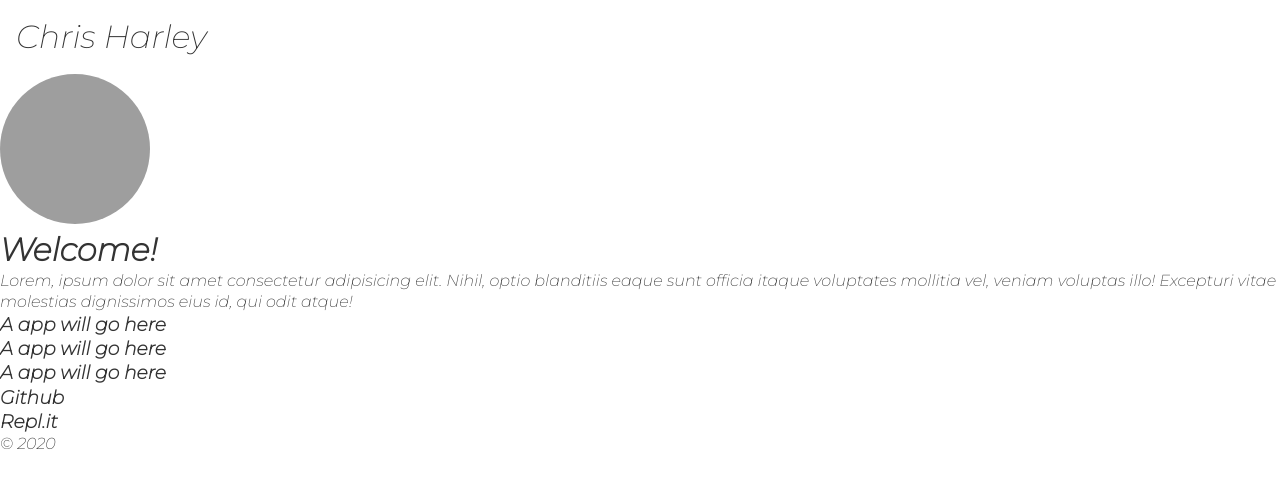
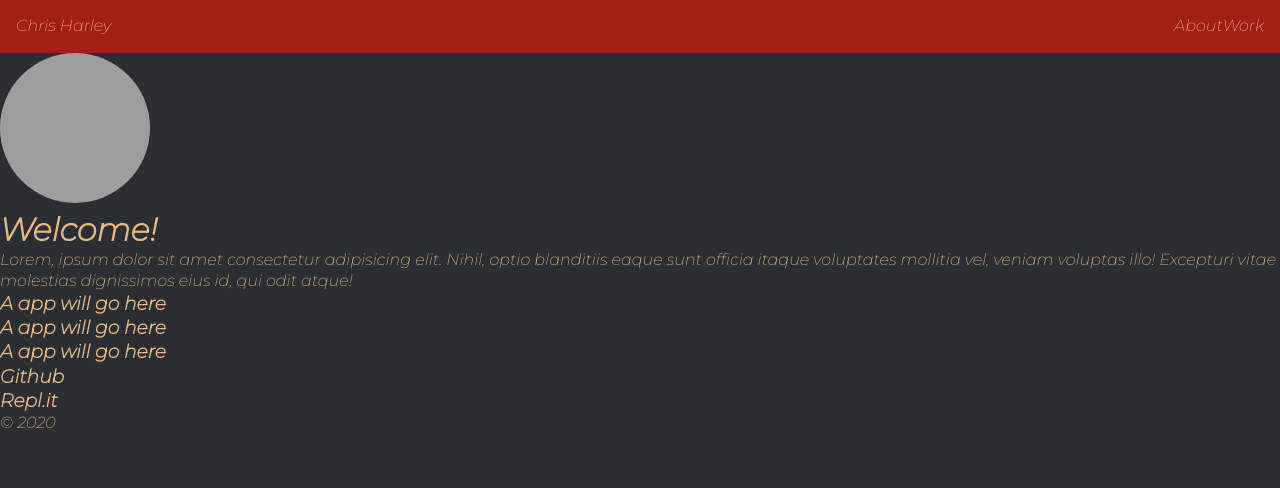
Before and after one commit to charley81/profile-site, a website: page public/index.html in a window 1280 px wide. Drawn offline with Linux system fonts and the light colour scheme; grey boxes are pictures that could not be loaded.

```diff
--- a/public/index.html
+++ b/public/index.html
@@ -9,13 +9,17 @@
       rel="stylesheet"
     />
     <!-- Local style sheet -->
-    <link rel="stylesheet" href="/public/styles/styles.css" />
+    <link rel="stylesheet" href="/public/css/main.css" />
     <title>Chris Harley 🇺🇸</title>
   </head>
   <body>
     <!-- Header -->
     <header>
       <span class="logo">Chris Harley</span>
+      <ul>
+        <li>About</li>
+        <li>Work</li>
+      </ul>
     </header>
 
     <!-- Container  -->
--- /dev/null
+++ b/public/scss/main.scss
@@ -0,0 +1,30 @@
+// imports
+@import "./partials/config";
+@import "./partials/header";
+
+* {
+  margin: 0;
+  padding: 0;
+  box-sizing: border-box;
+}
+
+body {
+  line-height: 1.3;
+  font-family: "Montserrat", sans-serif;
+  color: $light-color;
+  background: $dark-color;
+}
+
+a {
+  text-decoration: none;
+}
+
+li {
+  list-style: none;
+}
+
+img {
+  height: 150px;
+  width: 150px;
+  border-radius: 50%;
+}
--- /dev/null
+++ b/public/scss/partials/_config.scss
@@ -0,0 +1,4 @@
+$dark-color: #2b2f34;
+$light-color: #e8b885;
+$primary-color: #a11f14;
+$secondary-color: #70b0c5;
--- /dev/null
+++ b/public/scss/partials/_header.scss
@@ -0,0 +1,15 @@
+header {
+  padding: 1rem;
+  background: $primary-color;
+  color: $light-color;
+  display: flex;
+  justify-content: space-between;
+}
+
+header ul {
+  display: flex;
+}
+
+header .logo {
+  font-size: 1rem;
+}
--- a/public/styles/styles.css
+++ /dev/null
@@ -1,29 +0,0 @@
-:root {
-  --dark-color: #333;
-}
-
-* {
-  margin: 0;
-  padding: 0;
-  box-sizing: border-box;
-}
-
-body {
-  line-height: 1.3;
-  font-family: "Montserrat", sans-serif;
-  color: var(--dark-color);
-}
-
-img {
-  height: 150px;
-  width: 150px;
-  border-radius: 50%;
-}
-
-header {
-  padding: 1rem;
-}
-
-header .logo {
-  font-size: 2rem;
-}
```
Also changed, not shown: package.json (added, +24 -0 lines), README.md, public/css/main.css (added), 2 other files.
